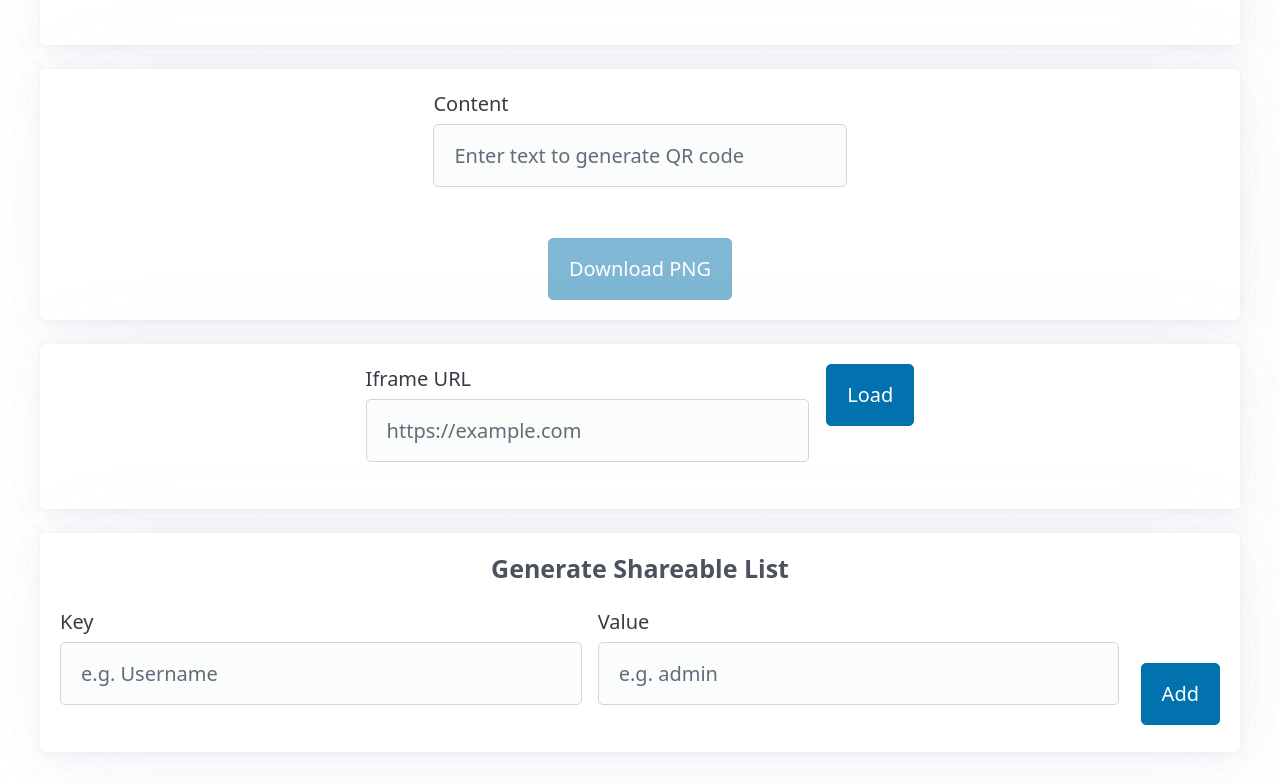
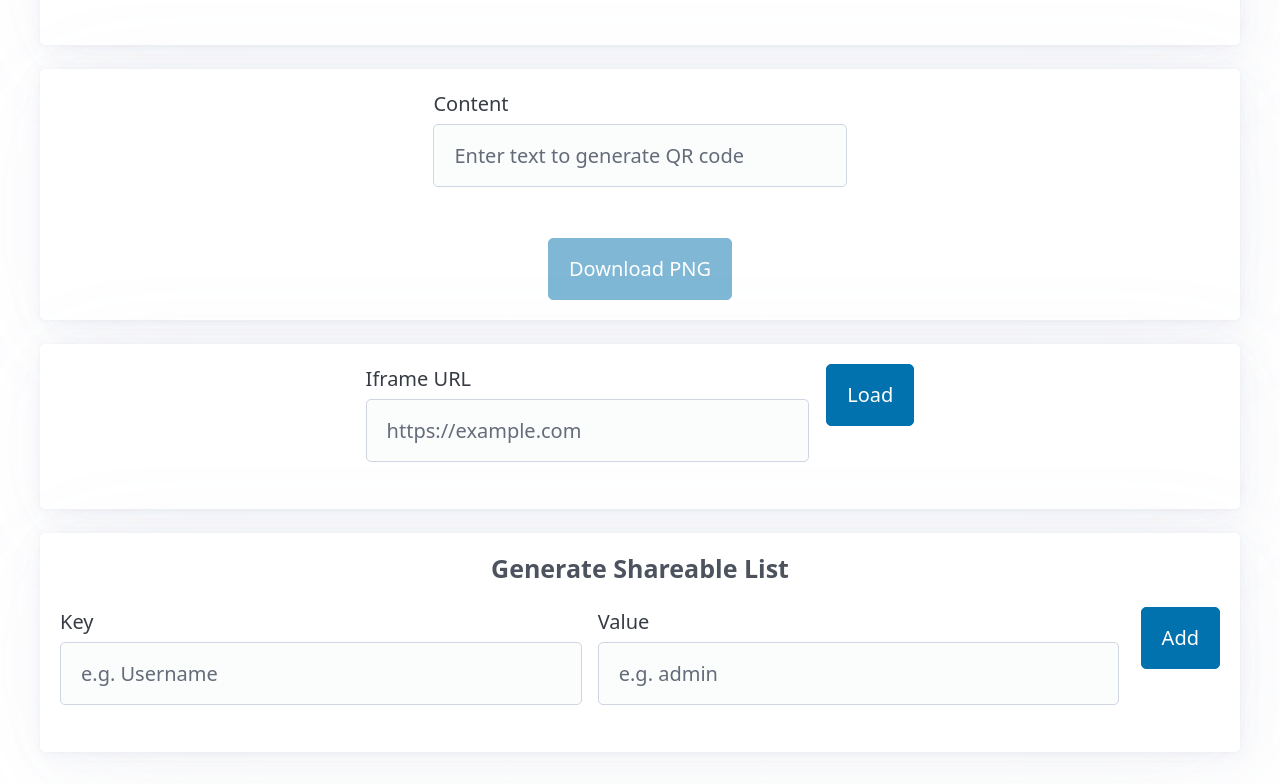
Before and after one commit to bkallaus/quick, a React (Create React App) app: page / in a window 1280 px wide. Shown: the part 1083-1867 px from the top of the page. Built offline with nearby package versions, Linux system fonts and the light colour scheme.

Commit message:
Fix button layout alignment in Generate Shareable List form
Co-authored-by: bkallaus <3630735+bkallaus@users.noreply.github.com>

```diff
--- a/src/components/generate-list.tsx
+++ b/src/components/generate-list.tsx
@@ -53,7 +53,7 @@ const ShareableList = () => {
         <h4 style={{ textAlign: "center", marginBottom: 0 }}>Generate Shareable List</h4>
 
         {/* Add Item Form */}
-        <form onSubmit={handleAddItem} style={{ display: 'flex', gap: '16px', alignItems: 'flex-end', flexWrap: 'wrap' }}>
+        <form onSubmit={handleAddItem} style={{ display: 'flex', gap: '16px', flexWrap: 'wrap' }}>
           <label style={{ flex: 1, minWidth: '120px' }}>
             Key
             <input
```
